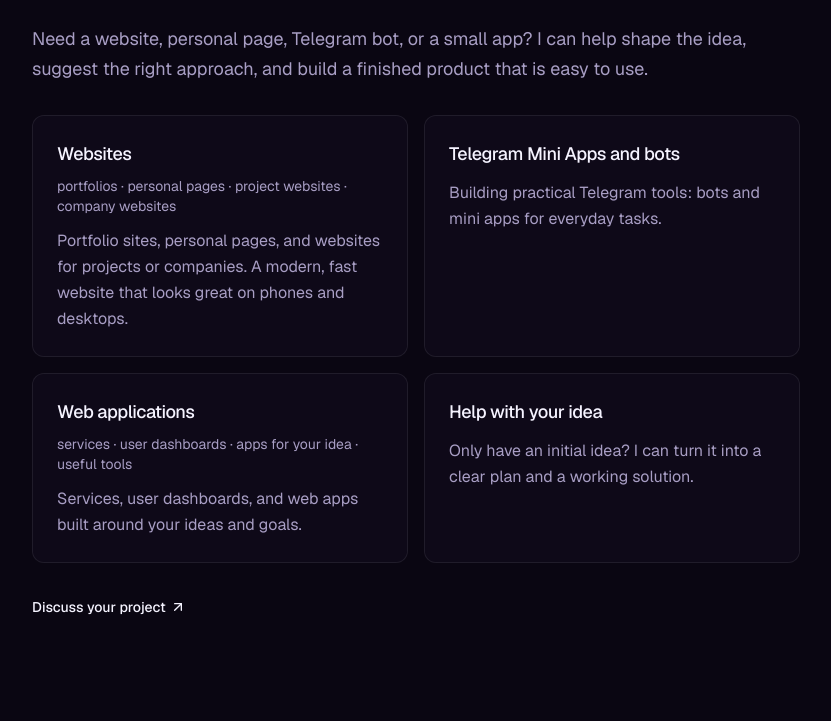
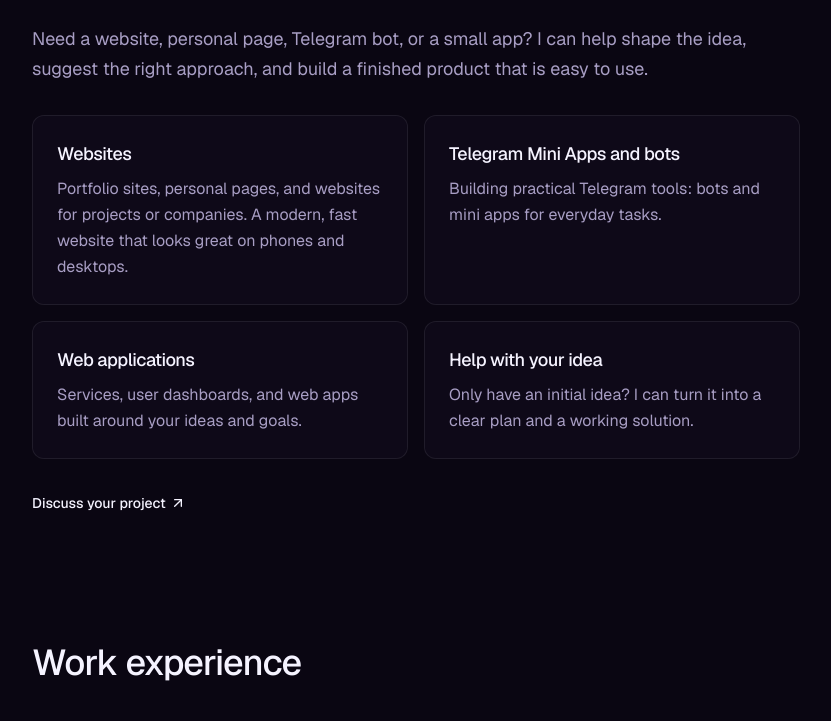
Before and after one commit to vchikalkin/portfolio2, a Next.js app: page /en in a window 1280 px wide. Shown: the part 1514-2235 px from the top of the page, without its empty margins (240-1071 px from the left). Built offline with nearby package versions, Linux system fonts and the light colour scheme.

Commit message:
Refactor ServicesContent and ServicesSection components: Removed audience property from ServiceEntry interface and adjusted rendering logic in ServicesContent for improved clarity. Updated translation files to remove audience data for consistency across services.

```diff
--- a/components/sections/services-content.tsx
+++ b/components/sections/services-content.tsx
@@ -4,7 +4,6 @@
 export interface ServiceEntry {
   readonly id: string;
   readonly title: string;
-  readonly audience: readonly string[];
   readonly description: string;
 }
 
@@ -29,10 +28,7 @@
             return (
               <li key={item.id} className="card-hover rounded-xl border border-border-subtle bg-surface/50 p-5 md:p-6">
                 <h3 className="text-lg font-medium tracking-tight">{item.title}</h3>
-                {item.audience.length > 0 ? (
-                  <p className="mt-2 text-sm text-muted-foreground">{item.audience.join(' · ')}</p>
-                ) : null}
-                <p className="mt-3 text-sm leading-relaxed text-muted-foreground md:text-base">{item.description}</p>
+                <p className="mt-2 text-sm leading-relaxed text-muted-foreground md:text-base">{item.description}</p>
               </li>
             );
           })}
--- a/components/sections/services-section.tsx
+++ b/components/sections/services-section.tsx
@@ -10,12 +10,6 @@
     return {
       id,
       title: t(`items.${id}.title`),
-      audience: [
-        t(`items.${id}.audience.0`),
-        t(`items.${id}.audience.1`),
-        t(`items.${id}.audience.2`),
-        t(`items.${id}.audience.3`),
-      ].filter((value) => value.length > 0),
       description: t(`items.${id}.description`),
     };
   });
--- a/messages/en.json
+++ b/messages/en.json
@@ -43,42 +43,18 @@
     "items": {
       "sites": {
         "title": "Websites",
-        "audience": {
-          "0": "portfolios",
-          "1": "personal pages",
-          "2": "project websites",
-          "3": "company websites"
-        },
         "description": "Portfolio sites, personal pages, and websites for projects or companies. A modern, fast website that looks great on phones and desktops."
       },
       "webapps": {
         "title": "Web applications",
-        "audience": {
-          "0": "services",
-          "1": "user dashboards",
-          "2": "apps for your idea",
-          "3": "useful tools"
-        },
         "description": "Services, user dashboards, and web apps built around your ideas and goals."
       },
       "telegram": {
         "title": "Telegram Mini Apps and bots",
-        "audience": {
-          "0": "",
-          "1": "",
-          "2": "",
-          "3": ""
-        },
         "description": "Building practical Telegram tools: bots and mini apps for everyday tasks."
       },
       "custom": {
         "title": "Help with your idea",
-        "audience": {
-          "0": "",
-          "1": "",
-          "2": "",
-          "3": ""
-        },
         "description": "Only have an initial idea? I can turn it into a clear plan and a working solution."
       }
     }
--- a/messages/ru.json
+++ b/messages/ru.json
@@ -43,42 +43,18 @@
     "items": {
       "sites": {
         "title": "Сайты",
-        "audience": {
-          "0": "портфолио",
-          "1": "личные страницы",
-          "2": "сайты для проектов",
-          "3": "сайты для компаний"
-        },
         "description": "Портфолио, личные страницы, сайты для проектов или компаний. Современный быстрый сайт, который хорошо выглядит на телефоне и компьютере."
       },
       "webapps": {
         "title": "Веб-приложения",
-        "audience": {
-          "0": "сервисы",
-          "1": "личные кабинеты",
-          "2": "приложения под идею",
-          "3": "удобные инструменты"
-        },
         "description": "Сервисы, личные кабинеты и приложения под ваши идеи и задачи."
       },
       "telegram": {
         "title": "Telegram Mini Apps и боты",
-        "audience": {
-          "0": "",
-          "1": "",
-          "2": "",
-          "3": ""
-        },
         "description": "Создание удобных инструментов внутри Telegram: боты, мини-приложения и автоматизация повседневных задач."
       },
       "custom": {
         "title": "Помощь с идеей",
-        "audience": {
-          "0": "",
-          "1": "",
-          "2": "",
-          "3": ""
-        },
         "description": "Есть только задумка? Помогу превратить её в понятный план и готовое решение."
       }
     }
```
